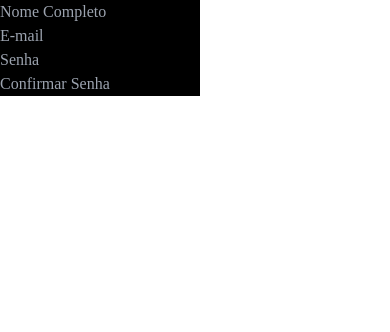
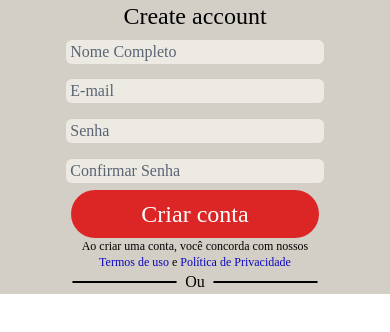
Before and after one commit to Pd-Troia/schedule_vite_tail, a React (Vite) app: page /cadastro in a window 390 px wide. Shown: the top 332 px of the page. Built offline with nearby package versions, Linux system fonts and the light colour scheme; a web font is replaced by a local one.

Commit message:
responsive form 90% visual design

```diff
--- a/src/components/form/RegisterForm.tsx
+++ b/src/components/form/RegisterForm.tsx
@@ -5,24 +5,39 @@ export interface IRegisterFormProps {
 }
 
 export function RegisterForm ({handleSubmit}: IRegisterFormProps) {
-   const inputForm = "bg-black" //"Teu Css pros 4 input aq"
+   const inputForm = "bg-input w-[66vw] my-[2vw] rounded-md placeholder-formPlaceHolder" //"Teu Css pros 4 input aq"
   return (
-    <div>
-      <form onSubmit={handleSubmit}>
-        <div>
-          <input className={inputForm} type="text" placeholder='Nome Completo' />
+    <div className='bg-greyForm flex justify-center items-center flex-col'>
+      <h1 className='text-2xl'>Create account</h1>
+      <form  onSubmit={handleSubmit}>
+        <div className='flex justify-center'>
+          <input className={inputForm} type="text" placeholder=' Nome Completo' />
         </div>
-        <div>
-          <input className={inputForm} type="text" placeholder='E-mail' />
+        <div className='flex justify-center'>
+          <input className={inputForm} type="text" placeholder=' E-mail' />
         </div>
-        <div>
-          <input className={inputForm} type="text" placeholder='Senha'/>
+        <div className='flex justify-center'>
+          <input className={inputForm} type="text" placeholder=' Senha'/>
         </div>
-        <div>
-          <input className={inputForm} type="text" placeholder='Confirmar Senha' />
+        <div className='flex justify-center'>
+          <input className={inputForm} type="text" placeholder=' Confirmar Senha' />
         </div>
-
+          <div className='flex justify-center'>
+            <input className='rounded-3xl bg-red-600 text-2xl px-[16vw] sm:px-[26vw] dmm:px-[18vw] dmg:px-[19.5vw]
+             lg:px-[28vw] py-2 text-white' value="Criar conta" type="submit" />
+          </div>
+        <div className="text-xs">
+          <p className='text-center'>Ao criar uma conta, você concorda com nossos <br />
+          <a className='cursor-pointer text-blueLink'>Termos de uso</a> e
+          <a className='cursor-pointer text-blueLink'> Política de Privacidade</a>
+          </p>
+        </div>
       </form>
+      <div className="flex justify-center items-center">
+      <hr className='border rounded-sm border-black w-[27vw] sm:w-[30vw] '/>
+      <p className='mx-2'>Ou</p>
+      <hr className='border rounded-sm border-black w-[27vw] sm:w-[30vw]'/>
+      </div>
     </div>
   );
 }
--- a/tailwind.config.js
+++ b/tailwind.config.js
@@ -8,7 +8,11 @@ module.exports = {
       colors:{
         greybg: "#EEF2F1" ,
         "yellow-bananna": "#E2C044",
-        greyFooter: "#DEDEDE"
+        greyFooter: "#DEDEDE",
+        greyForm: "#D3CFC6",
+        input: "#ECEAE2",
+        blueLink: "#0B07BC",
+        formPlaceHolder: "#596475",
       },
       screens:{
         "dmp": "320px",
```
